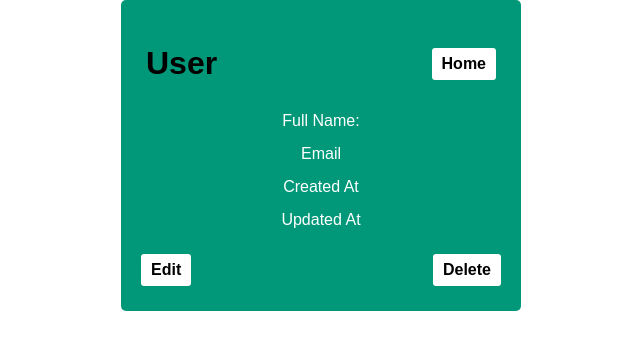
After one commit to steve3424/coding_dojo, a Flask app: template python/flask/users_crud/templates/show.html in a window 1280 px wide. The commit adds this page. Shown: the top 350 px of the page, without its empty margins (319-959 px from the left). Run offline with Flask 2, Linux system fonts and the light colour scheme; the template is opened without the code that fills it, so the values that code supplies are empty.

Commit message:
add users show, put more into common.css

```diff
--- a/python/flask/users_crud/server.py
+++ b/python/flask/users_crud/server.py
@@ -28,6 +28,12 @@ def UserAdd():
 
     return redirect("/users")
 
+@app.route("/users/<int:user_id>")
+def UserShow(user_id):
+    print(user_id)
+    user = User.GetUserFromID(user_id)
+    return render_template("show.html", user=user)
+
 @app.errorhandler(404)
 def ERR(e):
     return "Sorry! No response. Try again."
--- a/python/flask/users_crud/static/common.css
+++ b/python/flask/users_crud/static/common.css
@@ -1,3 +1,70 @@
+* {
+	box-sizing: border-box;
+	margin: 0;
+	padding: 0;
+
+	font-family: sans-serif;
+}
+
+.main__wrapper {
+	margin: auto;
+	max-width: 1000px;
+}
+
+header {
+	align-items: center;
+	display: flex;
+	justify-content: space-between;
+	padding: 10px 10px;
+}
+
+.user-card {
+	background-color: #009879;
+	border-radius: 5px;
+	max-width: 400px;
+	margin: 0 auto;
+	padding: 15px;
+}
+
+.user-card__title {
+	color: black;
+	margin: 20px 0;
+	text-align: center;
+}
+
+.user-card__input {
+	border: none;
+	border-radius: 5px;
+	display: block;
+	margin-top: 10px;
+	margin-bottom: 30px;
+	padding: 5px 7px;
+	width: 100%;
+}
+
+.user-card__label {
+	color: white;
+}
+
+.user-card__label--center {
+	text-align: center;
+}
+
+.user-card__info {
+	color: black;
+	font-weight: 800;
+	margin-top: 10px;
+	margin-bottom: 15px;
+	text-align: center;
+}
+
+.user-card__footer {
+    align-items: center;
+    display: flex;
+    justify-content: space-between;
+	padding: 10px 5px;
+}
+
 .button {
 	background-color: #009879;
 	border: none;
@@ -16,5 +83,5 @@
 
 .button--inverted {
     background-color: #ffffff;
-    color: #009879;
+    color: black;
 }
--- /dev/null
+++ b/python/flask/users_crud/templates/show.html
@@ -0,0 +1,33 @@
+<!DOCTYPE html>
+<html lang="en">
+	<head>
+		<meta charset="UTF-8">
+		<meta http-equiv="X-UA-Compatible" content="IE=edge">
+		<meta name="viewport" content="width=device-width, initial-scale=1.0">
+		<link rel="stylesheet" href="{{ url_for('static', filename='common.css') }}">
+	</head>
+	<body>
+		<div class="form">
+			<div class="user-card">
+				<header>
+					<h1 class="user-card__title">User {{user.id}}</h1>
+					<a class="button button--inverted" href="/">Home</a>
+				</header>
+
+				<p class="user-card__label user-card__label--center">Full Name:</p>
+				<p class="user-card__info">{{user.first_name}} {{user.last_name}}</p>
+				<p class="user-card__label user-card__label--center">Email</p>
+				<p class="user-card__info">{{user.email}}</p>
+				<p class="user-card__label user-card__label--center">Created At</p>
+				<p class="user-card__info">{{user.created_at}}</p>
+				<p class="user-card__label user-card__label--center">Updated At</p>
+				<p class="user-card__info">{{user.updated_at}}</p>
+
+				<div class="user-card__footer">
+					<a class="button button--inverted" href="/">Edit</a>
+					<input type="submit" class="button button--inverted" value="Delete">
+				</div>
+			</div>
+		</div>
+	</body>
+</html>
--- a/python/flask/users_crud/templates/users.html
+++ b/python/flask/users_crud/templates/users.html
@@ -32,7 +32,7 @@
 							<td>{{user.email}}</td>
 							<td>{{user.created_at}}</td>
 							<td>
-								<a href="#">Show</a>
+								<a href="/users/{{user.id}}">Show</a>
 								<label for=""> | </label>
 								<a href="#">Edit</a>
 								<label for=""> | </label>
```
Also changed, not shown: python/flask/users_crud/static/users.css (+0 -12 lines), python/flask/users_crud/static/users_new.css (deleted, +0 -42 lines), python/flask/users_crud/templates/users_new.html (+9 -10 lines), python/flask/users_crud/user.py (+10 -0 lines), python/flask/users_crud/static/show.css (added).
